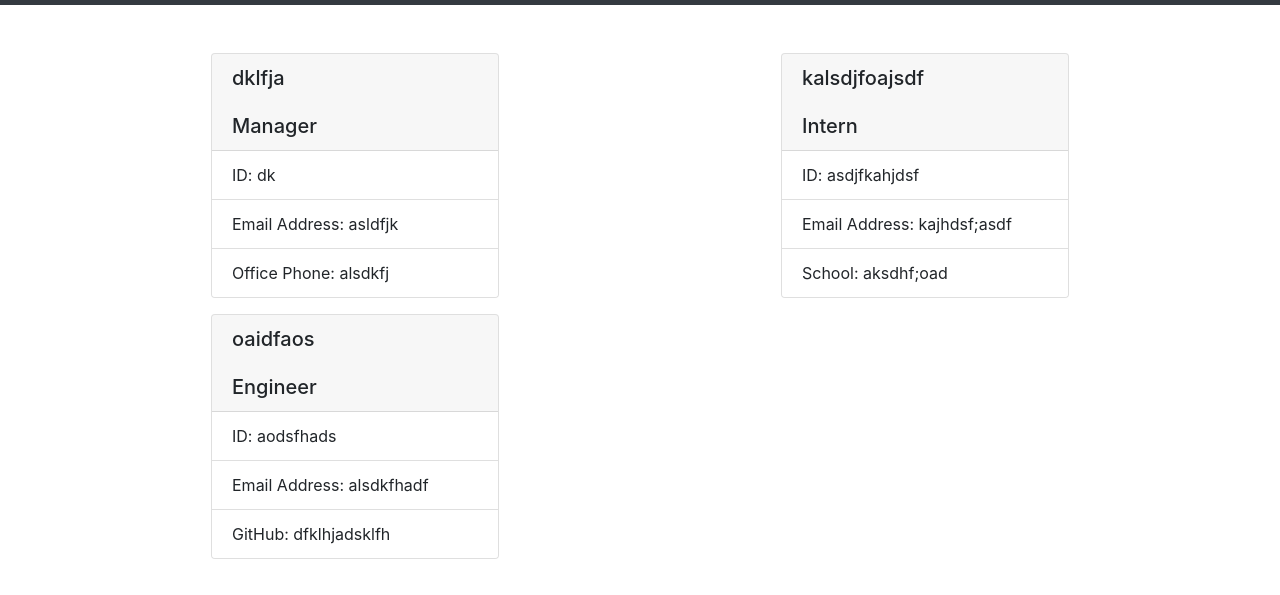
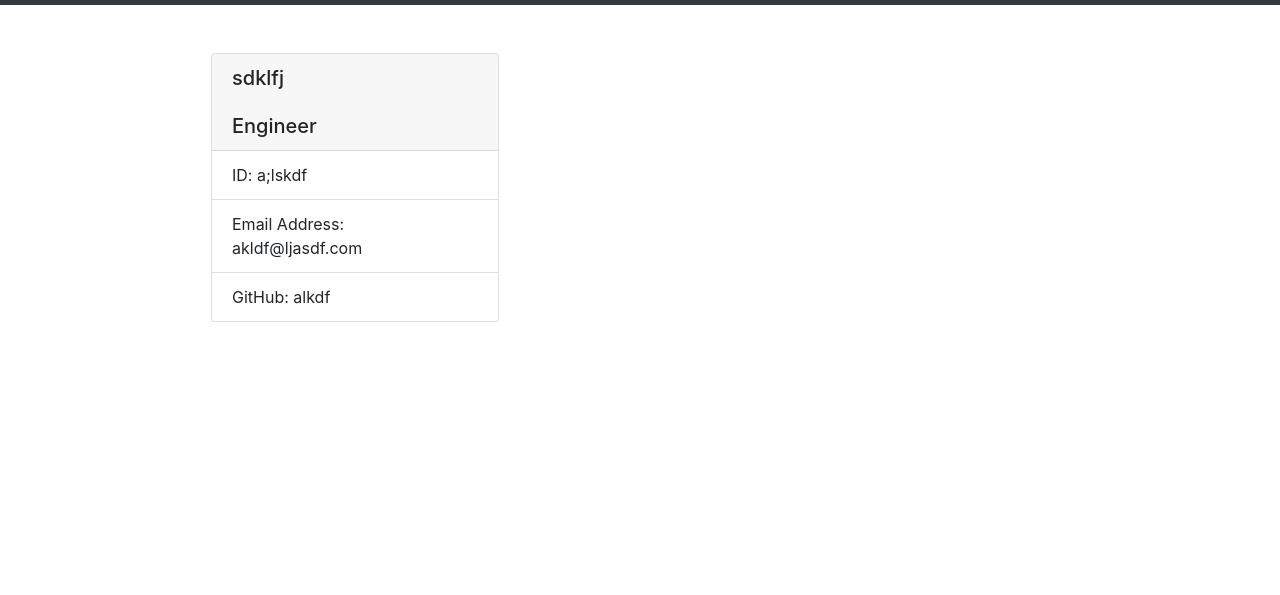
Before and after one commit to drock4440/team-profile-generator, a website: page final/team.html in a window 1280 px wide. Shown: the part 51-646 px from the top of the page. Drawn offline with nearby package versions, Linux system fonts and the light colour scheme.

Commit message:
fixing email bug

```diff
--- a/final/team.html
+++ b/final/team.html
@@ -14,29 +14,11 @@
         <div class="container">
             <div class="row"><div class="col-6">
             <div class="card mx-auto mb-3" style="width: 18rem">
-            <h5 class="card-header">dklfja<br /><br />Manager</h5>
+            <h5 class="card-header">sdklfj<br /><br />Engineer</h5>
             <ul class="list-group list-group-flush">
-                <li class="list-group-item">ID: dk</li>
-                <li class="list-group-item">Email Address: asldfjk</li>
-                <li class="list-group-item">Office Phone: alsdkfj</li>
-            </ul>
-            </div>
-        </div><div class="col-6">
-            <div class="card mx-auto mb-3" style="width: 18rem">
-            <h5 class="card-header">kalsdjfoajsdf<br /><br />Intern</h5>
-            <ul class="list-group list-group-flush">
-                <li class="list-group-item">ID: asdjfkahjdsf</li>
-                <li class="list-group-item">Email Address: kajhdsf;asdf</li>
-                <li class="list-group-item">School: aksdhf;oad</li>
-            </ul>
-            </div>
-        </div><div class="col-6">
-            <div class="card mx-auto mb-3" style="width: 18rem">
-            <h5 class="card-header">oaidfaos<br /><br />Engineer</h5>
-            <ul class="list-group list-group-flush">
-                <li class="list-group-item">ID: aodsfhads</li>
-                <li class="list-group-item">Email Address: alsdkfhadf</li>
-                <li class="list-group-item">GitHub: dfklhjadsklfh</li>
+                <li class="list-group-item">ID: a;lskdf</li>
+                <li class="list-group-item">Email Address: akldf@ljasdf.com</li>
+                <li class="list-group-item">GitHub: alkdf</li>
             </ul>
             </div>
         </div> </div>
```
Also changed, not shown: raw/employee.html (+1 -1 lines), raw/engineer.html (+1 -1 lines), raw/intern.html (+2 -2 lines), raw/manager.html (+1 -1 lines).
